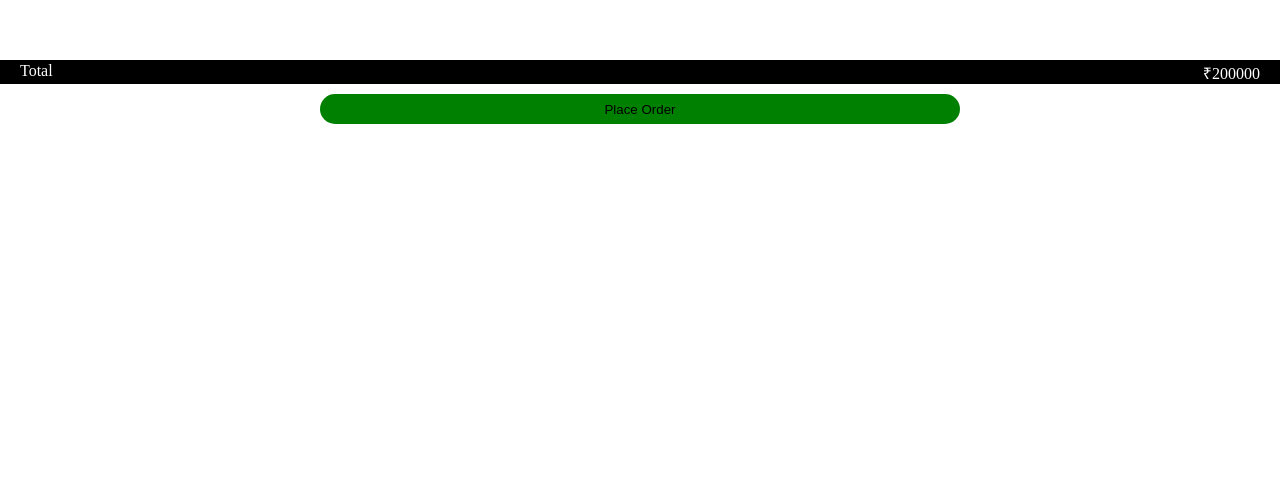
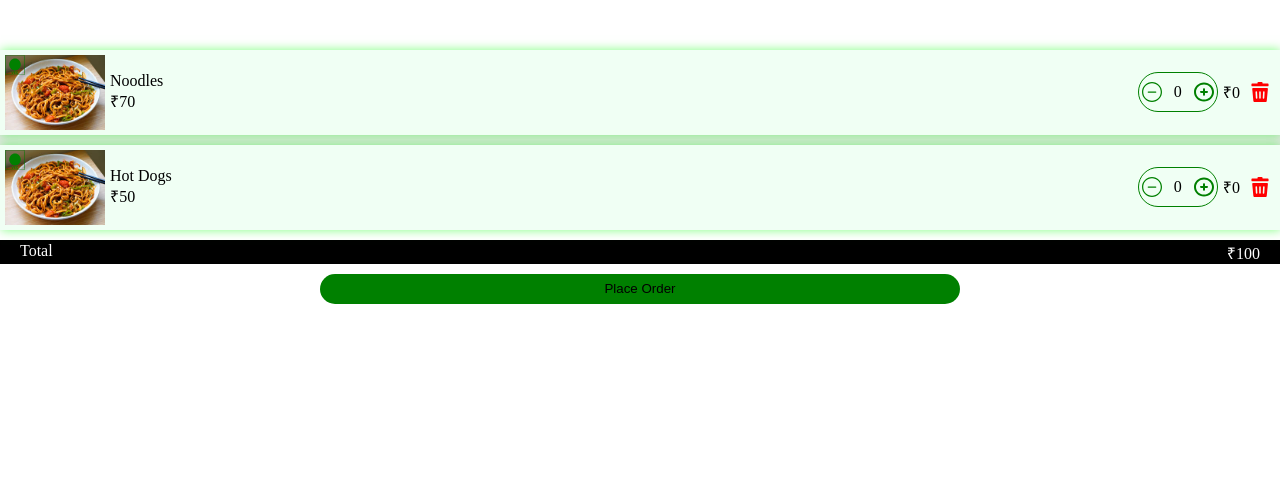
Before and after one commit to Akhil-Biswas/Break-Time, a Flask app: page /cart/ in a window 1280 px wide. Shown: the top 503 px of the page. Run offline with Flask 3, Linux system fonts and the light colour scheme.

Commit message:
feat(cart): add dynamic cart rendering and order summary
    • Added createItemCard() to generate cart items dynamically
    • Added createConfirmBtn() to show total and place order button
    • Used dummy data for testing cart display
    • Commented out static cart HTML in cart.html

```diff
--- a/static/cart.js
+++ b/static/cart.js
@@ -14,6 +14,56 @@ function saveCartData(itemId, quantity) {
     console.info("Cart saved:");
     console.table(cart);
 }
+// HTML component
+function createItemCard(item) {
+    const itemCard = document.createElement("div");
+    itemCard.setAttribute("item-id", item.id);
+    itemCard.classList.add("item");
+
+    itemCard.innerHTML = `
+        <div class="pic">
+            <img class="itemPic" src="${item.image}" alt="item" />
+            <img class="itemType" src="../static/src/${item.type}.svg" alt="${item.type}" />
+        </div>
+        <div class="namePrice">
+            <p class="itemName">${item.name}</p>
+            <p class ="itemPrice">₹${item.price}</p>
+        </div>
+        <div class="quantitycontainer">
+            <div class="addTocart">
+                <span class="removeItem">
+                    <img src="../static/src/minus-circle.svg" alt="remove item" />
+                </span>
+                <span class="quantity">0</span>
+                <span class="addItem">
+                    <img src="../static/src/plus-circle.svg" alt="add item"/>
+                </span>
+            </div>
+        </div>
+        <div class="total">
+            <p>₹0</p>
+        </div>
+        <div class="delItem">
+            <img class="delItem" src="../static/src/delete-icon.svg" alt="Remove Item" />
+        </div>
+    `;
+
+    return itemCard;
+};
+function createConfirmBtn(grandTotalPrice){
+    console.info(grandTotalPrice)
+
+    const confirmOrder = document.querySelector("#confirmOrder");
+    confirmOrder.innerHTML = `
+    <div id="grandTotal">
+        <span>Total</span>
+        <span>₹${grandTotalPrice}</span>
+    </div>
+    <div id="orderSubmitBtn">
+        <button type="submit">Place Order
+        </button>
+    </div>`
+};
 
 // Select all addToCart containers
 const carts = document.querySelectorAll(".addTocart");
@@ -73,3 +123,31 @@ carts.forEach(cart => {
     // Initialize
     updateQuantity();
 });
+
+//++ Dummy Data ++
+const item1 = {
+    id:2,
+    name: "Noodles",
+    image: "http://localhost:5000/static/.images/items/noodles.jpeg",
+    price: 70,
+    type: "veg",
+    quantity: 2
+}
+const item2 = {
+    id:3,
+    name: "Hot Dogs",
+    image: "http://localhost:5000/static/.images/items/noodles.jpeg",
+    price: 50,
+    type: "veg",
+    quantity: 3
+}
+//-- Dummy Data --
+const container = document.getElementById("cartlist");
+// Creating list using list component
+const itemCard1 = createItemCard(item1)
+const itemCard2 = createItemCard(item2)
+// appending in list
+container.appendChild(itemCard1)
+container.appendChild(itemCard2)
+
+createConfirmBtn(100);
--- a/templates/cart.html
+++ b/templates/cart.html
@@ -41,7 +41,7 @@
             <img src="{{url_for('static', filename='src/delete-icon.svg')}}" alt="Remove Item" />
         </div>
     </div>
-
+    <!--
     <div item-id="2" class="item">
         <div class="pic">
             <img class="itemPic" src={{url_for('static', filename='.images/items/sandwich.png')}} alt="item" />
@@ -89,16 +89,19 @@
             <img src="{{url_for('static', filename='src/delete-icon.svg')}}" alt="Remove Item" />
         </div>
     </div>
+    -->
 </div>
 
 <div id="confirmOrder">
-    <div id="grandTotal">
+    <!--
+    <div id="grendTotal">
         <span>Total</span>
         <span>₹200000</span>
     </div>
     <div id="orderSubmitBtn">
         <button type="submit">Place Order</button>
     </div>
+    -->
 </div>
 
 
```
